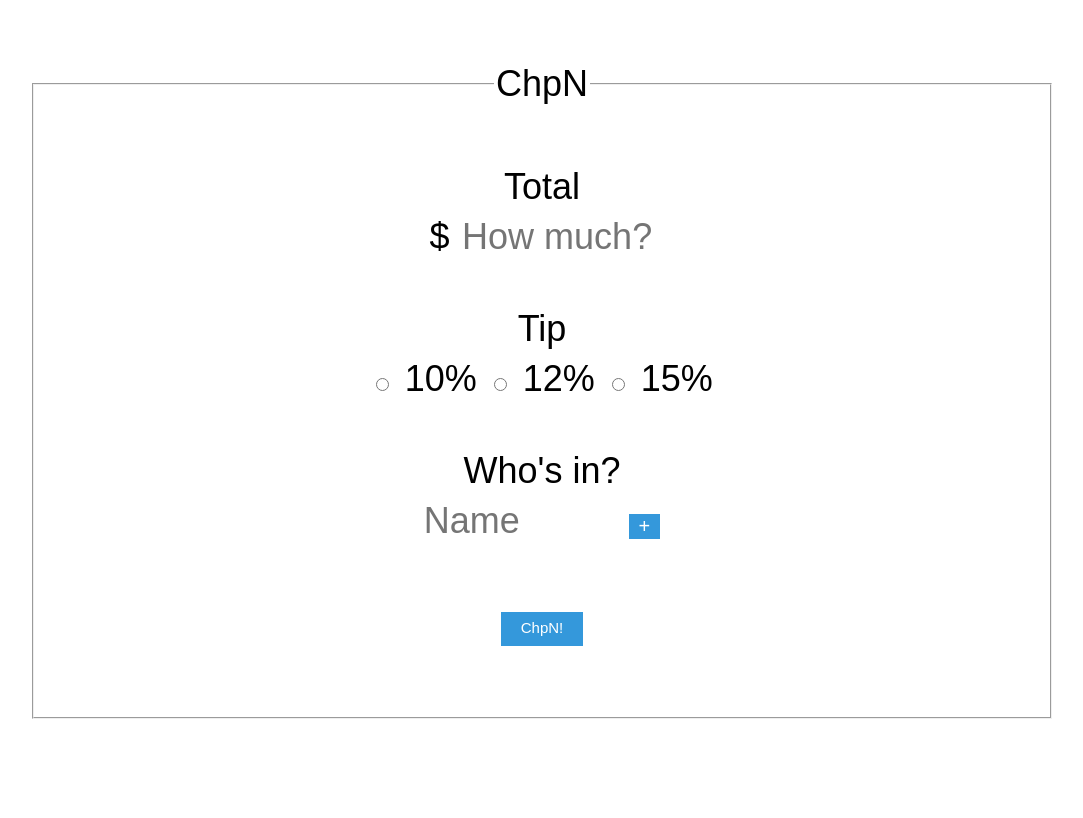
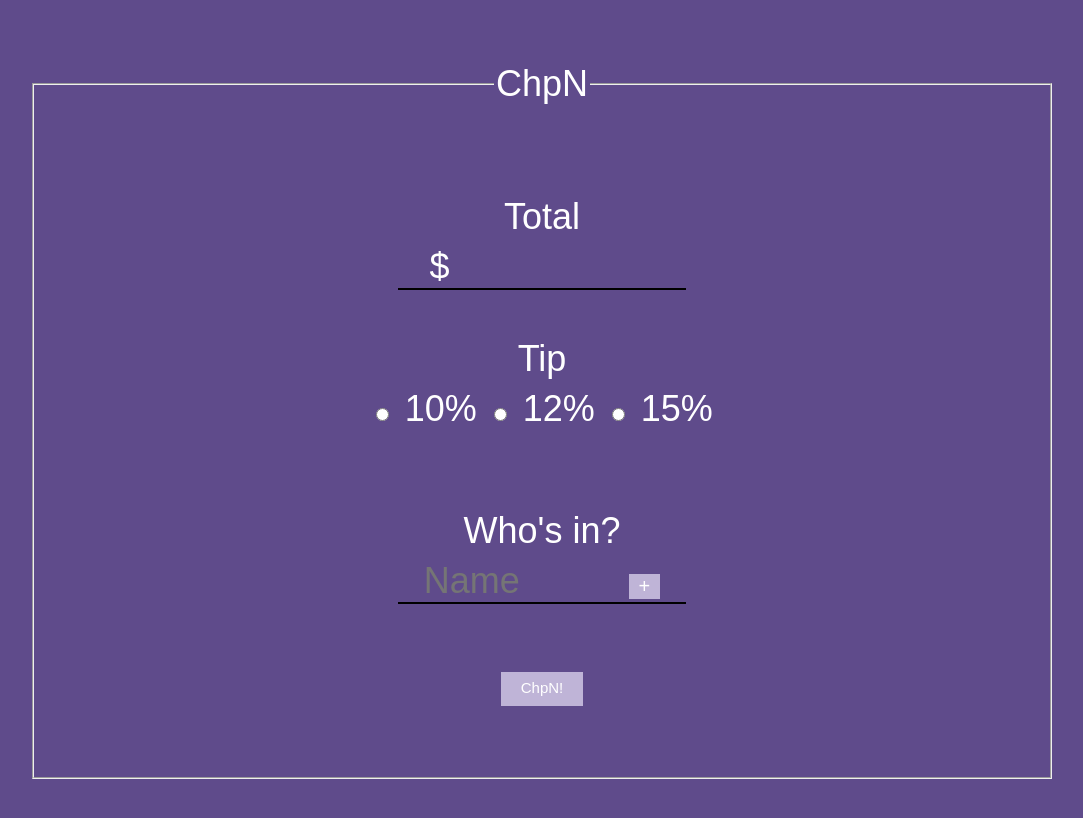
Before and after one commit to markodelgadillo/chpn, a plain HTML site: page index.html in a window 1280 px wide. Shown: the whole page, without its empty margins (98-1181 px from the left). Drawn offline with Linux system fonts and the light colour scheme.

Commit message:
#7 Changed the styling color and added a class to the html to add a bottom border to the input fields.

```diff
--- a/index.html
+++ b/index.html
@@ -9,10 +9,10 @@
     <div id="app">
       <fieldset>
         <legend>ChpN</legend>
-        <section>
+        <section class="input-wrapper">
           <legend>Total</legend>
           <label for="total">$</label>
-          <input class = "total" type="number" placeholder="How much?" />
+          <input class = "total" type="number"/>
         </section>
 
         <section>
@@ -27,14 +27,14 @@
           <label for="fifteen">15%</label>
         </section>
 
-        <section>
+        <section class="input-wrapper">
           <legend>Who's in?</legend>
           <input id="person-name" type="text" placeholder="Name"/>
           <button id="add">+</button>
         </section>
 
         <section>
-          <button id="calculate">ChpN!</button>
+          <button id="calculate" >ChpN!</button>
         </section>
 
         <section>
--- a/style.css
+++ b/style.css
@@ -1,6 +1,8 @@
 * {
   font-family: sans-serif;
   font-size: 1.5rem;
+  background-color: #5f4b8b;
+  color: white;
 }
 
 legend {
@@ -31,7 +33,7 @@ button {
   font-family: Arial, sans-serif;
   color: #fff;
   font-size: 15px;
-  background: #3498db;
+  background: #bfb4d7;
   padding: 7px 20px 10px 20px;
   border: solid #1f628d 0;
   text-decoration: none;
@@ -66,7 +68,6 @@ button:active {
   display: inline-blockk;
   position: absolute;
   right: 10%;
-  background-color: lightgrey;
   color: blue;
   border: 1px;
   width: 25%;
@@ -103,6 +104,23 @@ button:active {
   right: 0;
 }
 
+.input-wrapper {
+  padding: 30px 0 0 0;
+  position: relative;
+}
+
+.input-wrapper::before,
+.input-wrapper::after {
+  content: '';
+  position: absolute;
+  display: block;
+  width: 30%;
+  height: 2px;
+  background-color: black;
+  bottom: 0;
+  left: 35%;
+}
+
 #app {
   width: 80vw;
   margin: 5% auto;
@@ -121,4 +139,5 @@ button:active {
 #add {
   font-size: 20px;
   padding: 1px 10px;
+  height: 25%;
 }
```
